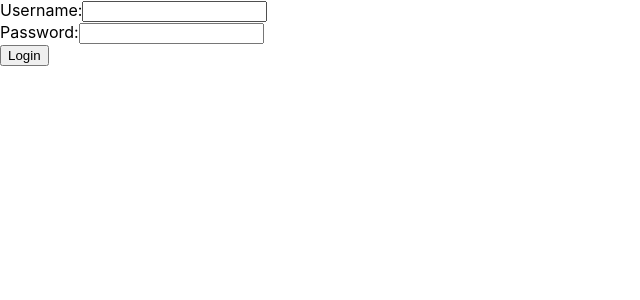
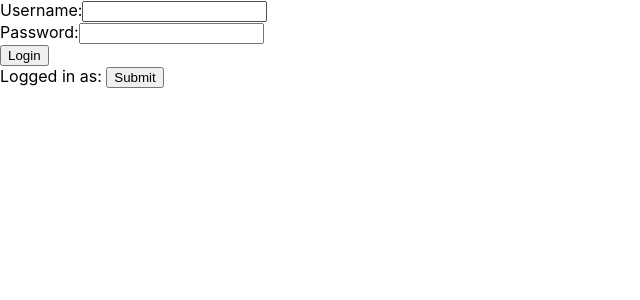
Before and after one commit to geoerika/LRH-chapter3-1, a React (Create React App) app: page / in a window 1280 px wide. Shown: the top 300 px of the page, without its empty margins (0-640 px from the left). Built offline with nearby package versions, Linux system fonts and the light colour scheme.

Commit message:
included logout component

```diff
--- a/src/App.js
+++ b/src/App.js
@@ -1,11 +1,15 @@
 import React from 'react'
 
 import Login from './user/Login'
+import Logout from './user/Logout'
 import './App.css'
 
 function App() {
   return (
-    <Login />
+    <div>
+      <Login />
+      <Logout />
+    </div>
   )
 }
 
```
